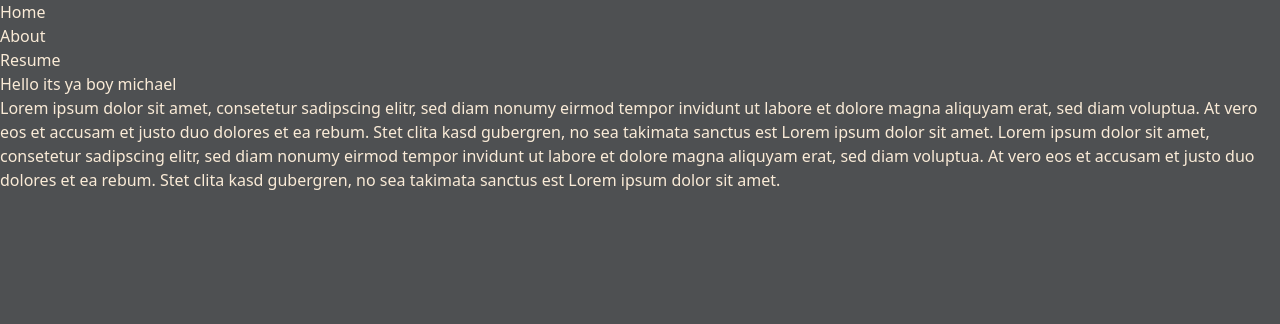
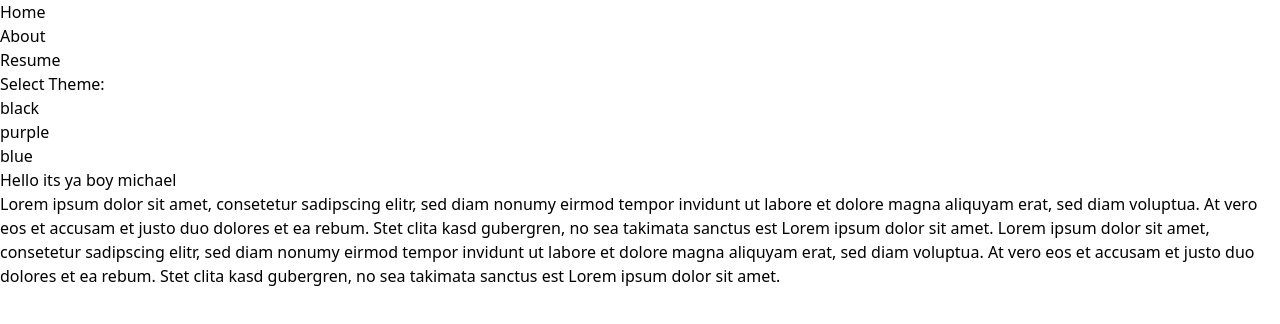
Before and after one commit to Michael-Kick/MyFrontend, a Next.js app: page / in a window 1280 px wide. Shown: the top 324 px of the page. Built offline with nearby package versions, Linux system fonts and the light colour scheme.

Commit message:
added chose theme functionality

```diff
--- a/src/app/_components/HeroSection.tsx
+++ b/src/app/_components/HeroSection.tsx
@@ -1,9 +1,10 @@
 import React from 'react';
+
 
 function HeroSection() {
     return (
         <section>
-            <h1 className="text-6xl"> Hello its ya boy michael </h1>
+            <h1 className="text-6xl bg-secondary" >Hello its ya boy michael </h1>
             <p>Lorem ipsum dolor sit amet, consetetur sadipscing
                 elitr, sed diam nonumy eirmod tempor invidunt ut
                 labore et dolore magna aliquyam erat, sed diam
--- a/src/app/_ui/globals.css
+++ b/src/app/_ui/globals.css
@@ -2,7 +2,26 @@
 @tailwind components;
 @tailwind utilities;
 
-body {
-    background-color: rgba(43,45,48,0.83);
-    color: antiquewhite;
+@layer base {
+    :root {
+        --color-primary: hsl(0, 0%, 0%);
+        --color-secondary: hsl(0, 0%, 50%);
+        --color-text-base: hsl(0, 0%, 100%);
+        --color-bg-primary: hsl(0, 0%, 100%);
+    }
 }
+
+.theme-black {
+    --color-primary: hsl(0, 0%, 0%);
+    --color-secondary: hsl(0, 0%, 50%);
+}
+
+.theme-purple {
+    --color-primary: hsl(270, 100%, 50%);
+    --color-secondary: hsl(270, 100%, 75%);
+}
+
+.theme-blue {
+    --color-primary: hsl(220, 100%, 50%);
+    --color-secondary: hsl(220, 100%, 75%);
+}
--- a/src/app/page.tsx
+++ b/src/app/page.tsx
@@ -1,10 +1,26 @@
+"use client";
 import HeroSection from "./_components/HeroSection";
+import {useState} from "react";
 
 // rsf
 
+const themes = [ "black", "purple", "blue"];
+
+
 export default function Home() {
+    const [theme, setTheme] = useState<string>(themes[0]);
     return(
-    <main>
+    <main className={`theme-${theme}`}>
+        <div>
+            <h3 className="font-semibold">Select Theme: </h3>
+            <div className="flex gap-4">
+                {themes.map((theme) => (
+                    <div className="cursor-pointer" key={theme} onClick={() => setTheme(theme)} >
+                        {theme}
+                    </div>
+                ))}
+            </div>
+        </div>
         <HeroSection/>
     </main>)
 }
```
